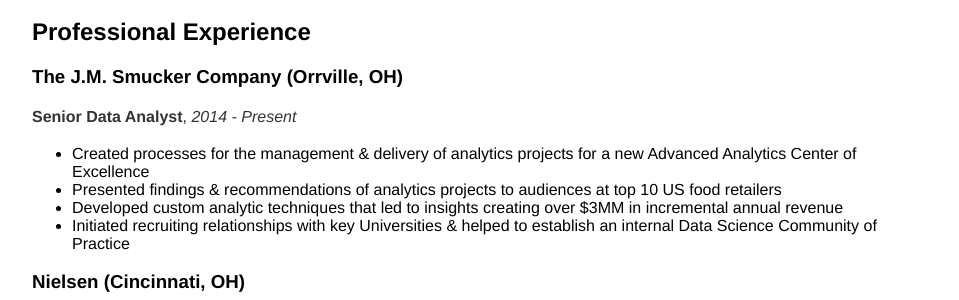
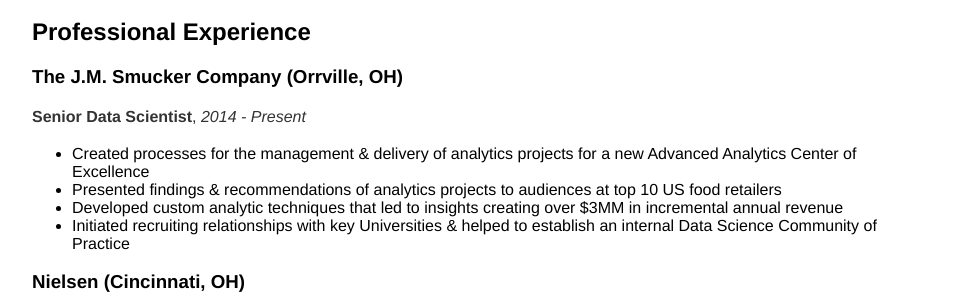
Before and after one commit to MatthewBrower/matthewbrower.github.io, a Jekyll site: the page built from resume/index.md, in a window 1280 px wide and 1400 px high. Shown: the part 328-628 px from the top of the window, without its empty margins (160-1119 px from the left). Built offline with Jekyll 4.4.1, drawn with Linux system fonts in a browser that asks for light colours; some of the changed text lies outside the part shown.

Commit message:
some adjustments, waiting to make big changes

```diff
--- a/resume/index.md
+++ b/resume/index.md
@@ -22,7 +22,7 @@
 ## Professional Experience
 
 ### The J.M. Smucker Company (Orrville, OH)
-__Senior Data Analyst__, _2014 - Present_
+__Senior Data Scientist__, _2014 - Present_
 
 - Created processes for the management & delivery of analytics projects for a new Advanced Analytics Center of Excellence
 - Presented findings & recommendations of analytics projects to audiences at top 10 US food retailers
```
Also changed, not shown: other parts of resume/index.md (+1 -2 lines), 1 other file.
